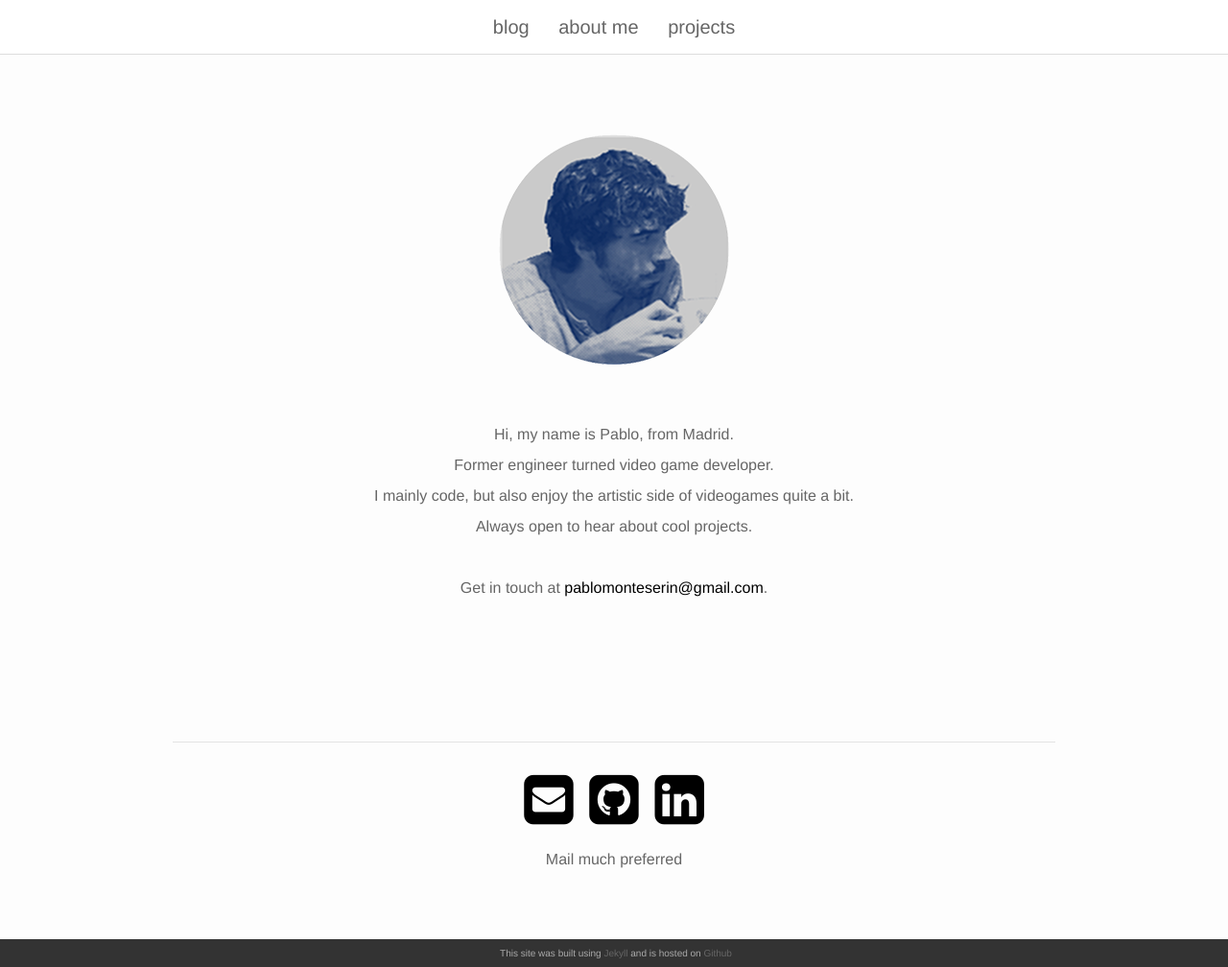
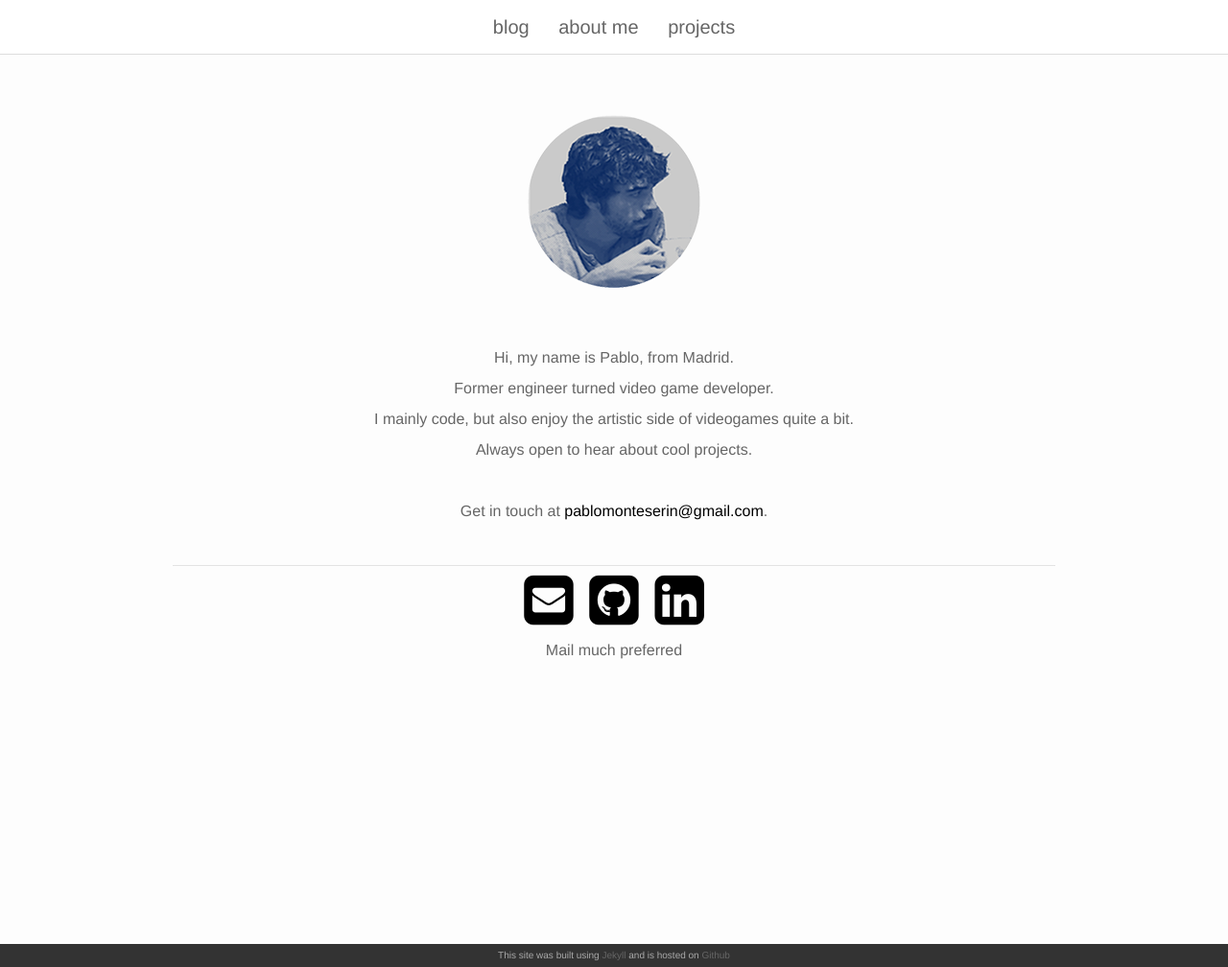
Before and after one commit to pablomon/pablomon.github.io, a Jekyll site: the page built from about.md, in a window 1280 px wide and 1008 px high. Shown: the whole window at 96% size. Built offline with Jekyll 4.4.1, drawn with Linux system fonts in a browser that asks for light colours; nearby versions of some CDN libraries.

Commit message:
Ajustes cosmeticos

```diff
--- a/_sass/_base.scss
+++ b/_sass/_base.scss
@@ -14,7 +14,7 @@ dl, dd, ol, ul, figure {
 $base-font-family:              Helvetica, sans-serif;
 $base-line-height:              1.5em;
 $horizontal-spacing-unit:       50px;
-$vertical-spacing-unit:         40px;
+$vertical-spacing-unit:         20px;
 $nav-height:                    56px;
 
 /* portfolio tinkering */
--- a/_sass/_layout.scss
+++ b/_sass/_layout.scss
@@ -75,10 +75,10 @@ display: line;
  * Site footer  **********************************************************
  */
 .site-footer {
-border-top: 1px solid $grey-color-dark;
+border-top: 0px solid $grey-color-dark;
 font-size: 10px;
 background-color: $grey-color-dark;
-padding: 2px;
+padding: 0px;
 color: #aaa;
 position:fixed;
 left:0px;
@@ -111,7 +111,7 @@ color: $theme-color;
  * Page content   **********************************************************
  */
 .page-content {
-padding: 100px 0; /* VERTICAL PADDING FOR TITLE ON EVERY PAGE */
+padding: 70px 0; /* VERTICAL PADDING FOR TITLE ON EVERY PAGE */
 }
 .page-heading {
 font-size: 20px;
@@ -139,11 +139,11 @@ text-align: center;
     margin-bottom: $vertical-spacing-unit;
 }
 .post-title {
-font-size: 42px;
+font-size: 30px;
 letter-spacing: -1px;
 line-height: 1;
 @include media-query($on-laptop) {
-font-size: 36px;
+font-size: 24px;
     }
 }
 .post-content {
@@ -286,10 +286,11 @@ font-size: $caption_font_size;
 */
 .aboutPhoto{
     text-align: center;
+    margin-top: 50px;
 }
 .aboutParagraph{
     margin-top: 50px;
-    margin-bottom: 100px;
+    margin-bottom: 40px;
     text-align: center;
     line-height: 2;
 }
--- a/about.md
+++ b/about.md
@@ -5,7 +5,7 @@ permalink: /about/
 ---
 
 <div class="aboutPhoto">
-	<img src="{{ site.baseurl }}/img/about/devPablomon.png" alt="" title="Me"/>
+	<img src="{{ site.baseurl }}/img/about/devPablomon180.png" alt="" title="Me"/>
 </div>
 
 <div class="aboutParagraph">
@@ -21,9 +21,8 @@ permalink: /about/
 	Get in touch at <a href="mailto:pablomonteserin@gmail.com">pablomonteserin@gmail.com</a>.
 </div>
 
-<br/>
 <hr/>
-<br/>
+
 <span class="contacticon center">
 	<a href="mailto:pablomonteserin@google.com"><i class="fa fa-envelope-square"></i></a>
 	<a href="https://github.com/pablomon" target="_blank"><i class="fa fa-github-square"></i></a>
```
Also changed, not shown: img/about/devPablomon120.png (added), img/about/devPablomon180.png (added), img/about/devPablomon240.png (renamed from img/about/devPablomon.png), 6 other files.
